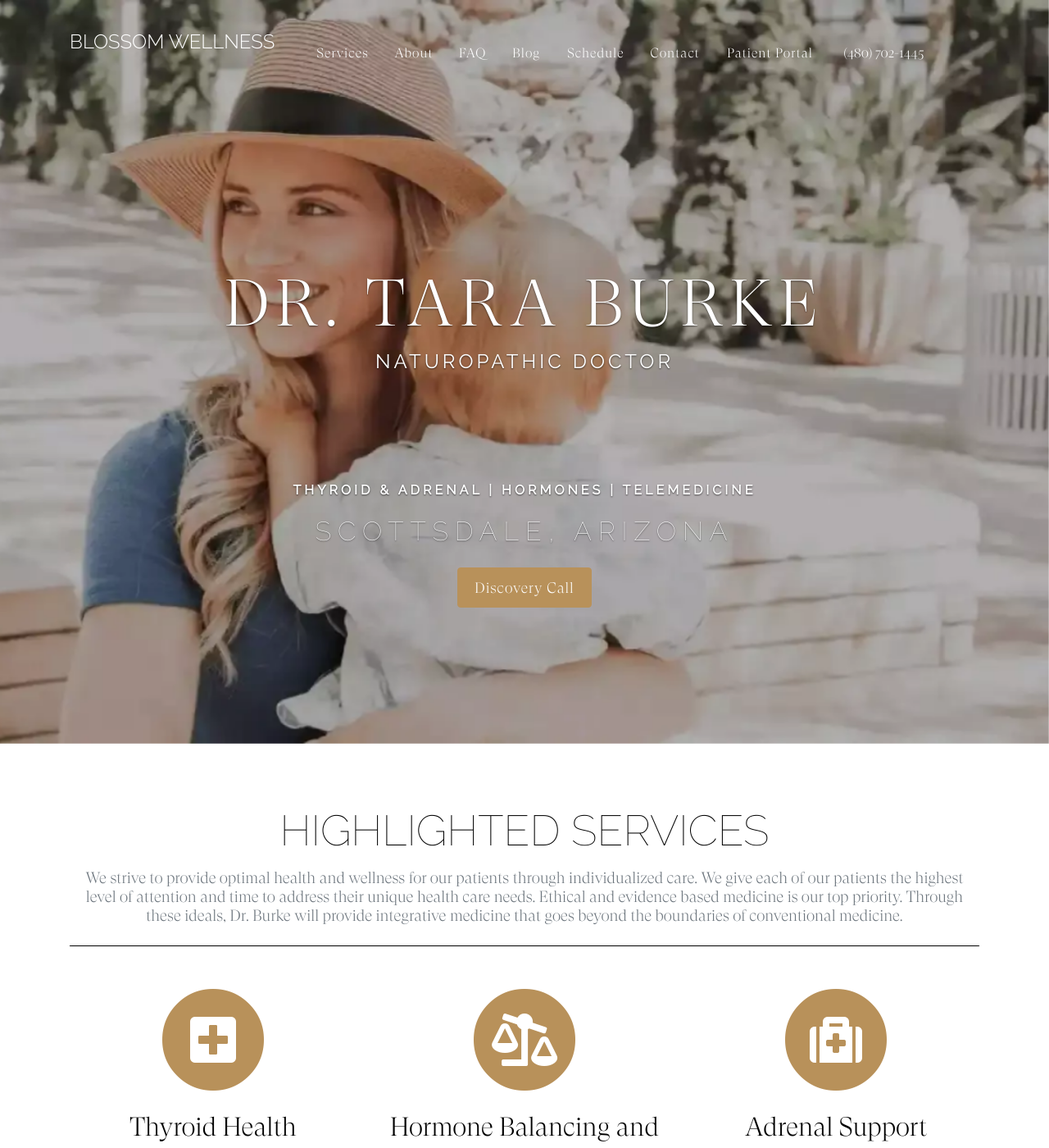
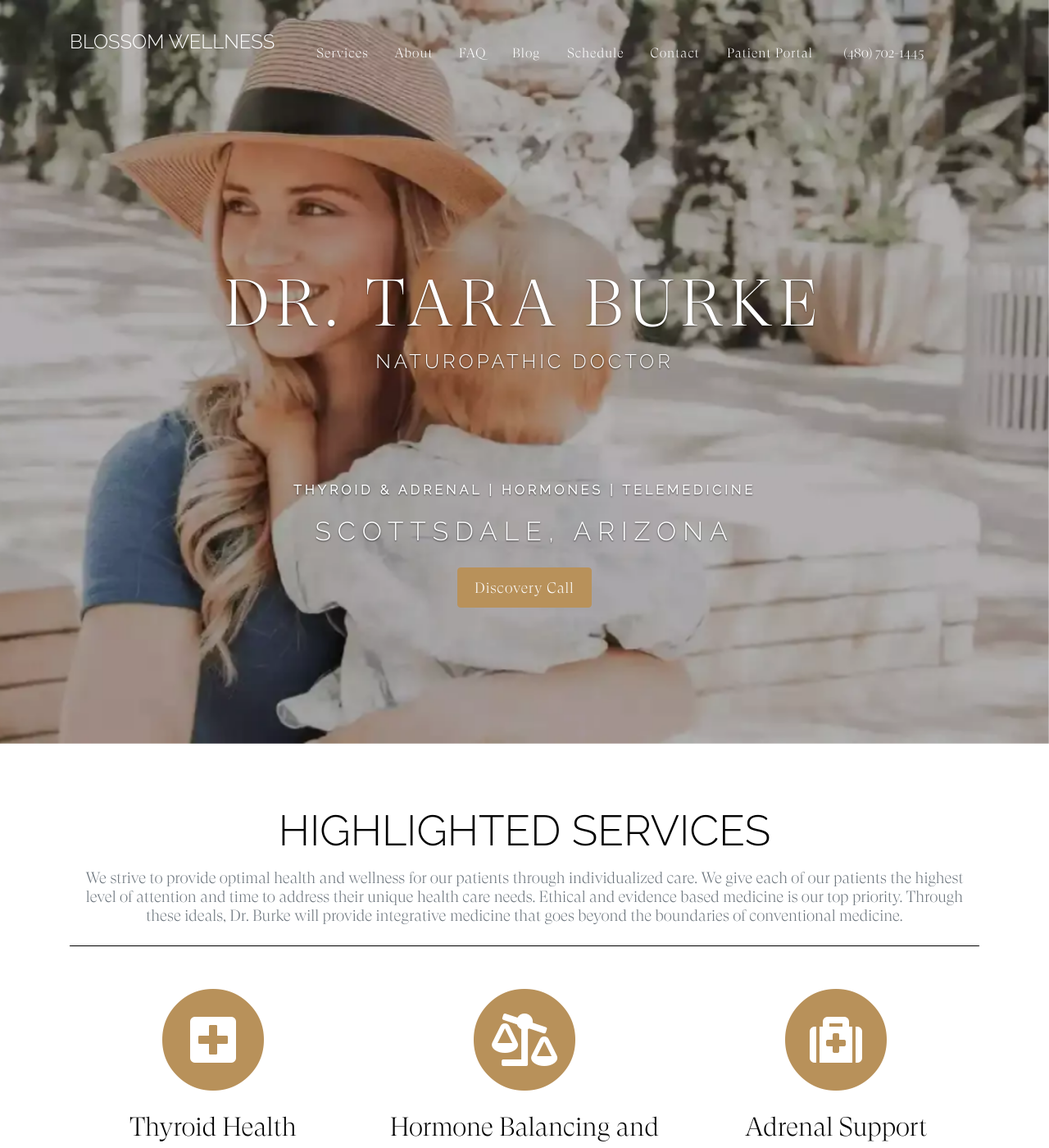
Before and after one commit to kburke8/drtaraburke, a Jekyll site: the page built from index.md, in a window 1280 px wide and 1400 px high. Shown: the whole window at 82% size. Built offline with Jekyll 4.4.1, drawn with Linux system fonts in a browser that asks for light colours; nearby versions of some CDN libraries; library files that are not in the unit come from our copies; a script that is not in the unit is left out.

Commit message:
localize fonts

```diff
--- a/_includes/head.html
+++ b/_includes/head.html
@@ -78,8 +78,8 @@
   <!-- <link rel="preload" href="https://db.onlinewebfonts.com/c/685863138475bd81c7e5068082244fc5?family=GT+Super+Display+Light&display=swap" as="style" onload="this.onload=null;this.rel='stylesheet'">
   <noscript><link rel="stylesheet" href="https://db.onlinewebfonts.com/c/685863138475bd81c7e5068082244fc5?family=GT+Super+Display+Light&display=swap"></noscript>  -->
 
-  <link rel="preconnect" href="https://fonts.gstatic.com/">
-  <link href="https://fonts.googleapis.com/css2?family=Raleway:wght@100;300;400&display=swap" rel="stylesheet">
+  <!-- <link rel="preconnect" href="https://fonts.gstatic.com/"> -->
+  <!-- <link href="https://fonts.googleapis.com/css2?family=Raleway:wght@100;300;400&display=swap" rel="stylesheet">  -->
   <!-- <link rel="preload" href="https://fonts.googleapis.com/css2?family=Raleway:wght@100,300,400&display=swap" as="style" onload="this.onload=null;this.rel='stylesheet'">
   <noscript><link rel="stylesheet" href="https://fonts.googleapis.com/css2?family=Raleway:wght@100,300,400&display=swap"></noscript> -->
    <!-- <link rel="preload" href="https://fonts.googleapis.com/css?family=Droid+Serif:400,700,400italic,700italic&display=swap" as="style" onload="this.onload=null;this.rel='stylesheet'">
@@ -95,8 +95,12 @@
 <link rel="preload" href="{{site.baseurl}}/assets/css/webfonts/fa-brands-400.woff2" as="font" type="font/woff2" crossorigin>
 <link rel="preload" href="{{site.baseurl}}/assets/css/webfonts/fa-solid-900.woff2" as="font" type="font/woff2" crossorigin>
 <link rel="preload" href="{{site.baseurl}}/assets/css/webfonts/fa-regular-400.woff2" as="font" type="font/woff2" crossorigin>
+{% endif %}
+
 <link rel="preload" href="{{site.baseurl}}/assets/css/685863138475bd81c7e5068082244fc5.woff2" as="font" type="font/woff2" crossorigin>
-{% endif %}
+<link rel="preload" href="{{site.baseurl}}/assets/css/raleway/Raleway-Light.ttf" as="font" type="font/ttf" crossorigin>
+<link rel="preload" href="{{site.baseurl}}/assets/css/raleway/Raleway-Regular.ttf" as="font" type="font/ttf" crossorigin>
+<link rel="preload" href="{{site.baseurl}}/assets/css/raleway/Raleway-Thin.ttf" as="font" type="font/ttf" crossorigin>
   <!-- Custom styles for this theme -->
   <!--<link href="assets/css/agency.min.css" rel="stylesheet">-->
   <link href="{{site.baseurl}}/assets/css/agency.css" rel="stylesheet">
--- a/_sass/base/_mixins.scss
+++ b/_sass/base/_mixins.scss
@@ -12,7 +12,7 @@
   font-family: 'Montserrat', -apple-system, BlinkMacSystemFont, 'Segoe UI', Roboto, 'Helvetica Neue', Arial, sans-serif, 'Apple Color Emoji', 'Segoe UI Emoji', 'Segoe UI Symbol', 'Noto Color Emoji';
 }
 @mixin raleway-font {
-  font-family: 'Raleway', -apple-system, BlinkMacSystemFont, 'Segoe UI', Roboto, 'Helvetica Neue', Arial, sans-serif, 'Apple Color Emoji', 'Segoe UI Emoji', 'Segoe UI Symbol', 'Noto Color Emoji';
+  font-family: 'Local Raleway', -apple-system, BlinkMacSystemFont, 'Segoe UI', Roboto, 'Helvetica Neue', Arial, sans-serif, 'Apple Color Emoji', 'Segoe UI Emoji', 'Segoe UI Symbol', 'Noto Color Emoji';
 }
 // @mixin anaktoria-font{
 //   font-family: 'AnaktoriaRegular', -apple-system, BlinkMacSystemFont, 'Segoe UI', Roboto, 'Helvetica Neue', Arial, sans-serif, 'Apple Color Emoji', 'Segoe UI Emoji', 'Segoe UI Symbol', 'Noto Color Emoji';
@@ -22,6 +22,7 @@
 }
 
 @font-face {font-family: "GT Super Display Light";
+  font-display: swap;
   src: url("685863138475bd81c7e5068082244fc5.eot"); /* IE9*/
   src: url("685863138475bd81c7e5068082244fc5.eot?#iefix") format("embedded-opentype"), /* IE6-IE8 */
   url("685863138475bd81c7e5068082244fc5.woff2") format("woff2"), /* chrome、firefox */
@@ -29,3 +30,10 @@
   url("685863138475bd81c7e5068082244fc5.ttf") format("truetype"), /* chrome、firefox、opera、Safari, Android, iOS 4.2+*/
   url("685863138475bd81c7e5068082244fc5.svg#GT Super Display Light") format("svg"); /* iOS 4.1- */
 }
+
+@font-face {font-family: "Local Raleway";
+  font-display: swap;
+  src: url("raleway/Raleway-Light.ttf") format("truetype"),
+  url("raleway/Raleway-Regular.ttf") format("truetype"),
+  url("raleway/Raleway-Thin.ttf") format("truetype")
+}
```
Also changed, not shown: assets/css/raleway/Raleway-Light.ttf (added), assets/css/raleway/Raleway-Regular.ttf (added), assets/css/raleway/Raleway-Thin.ttf (added).
